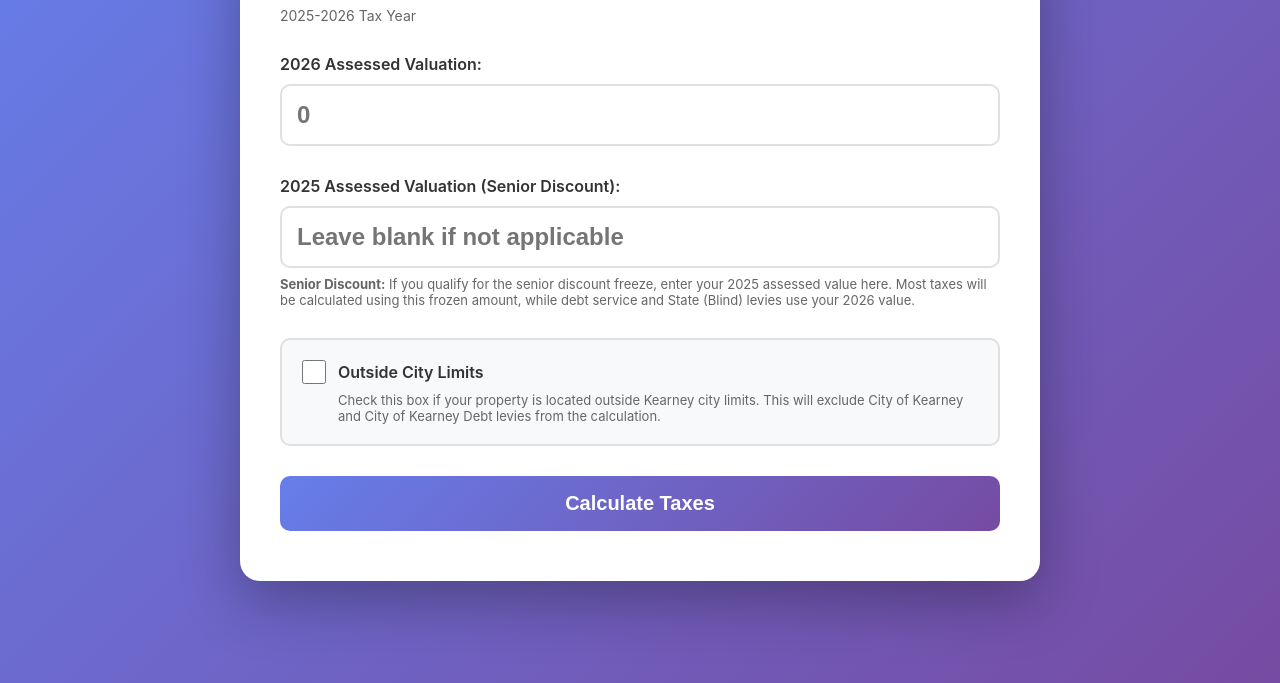
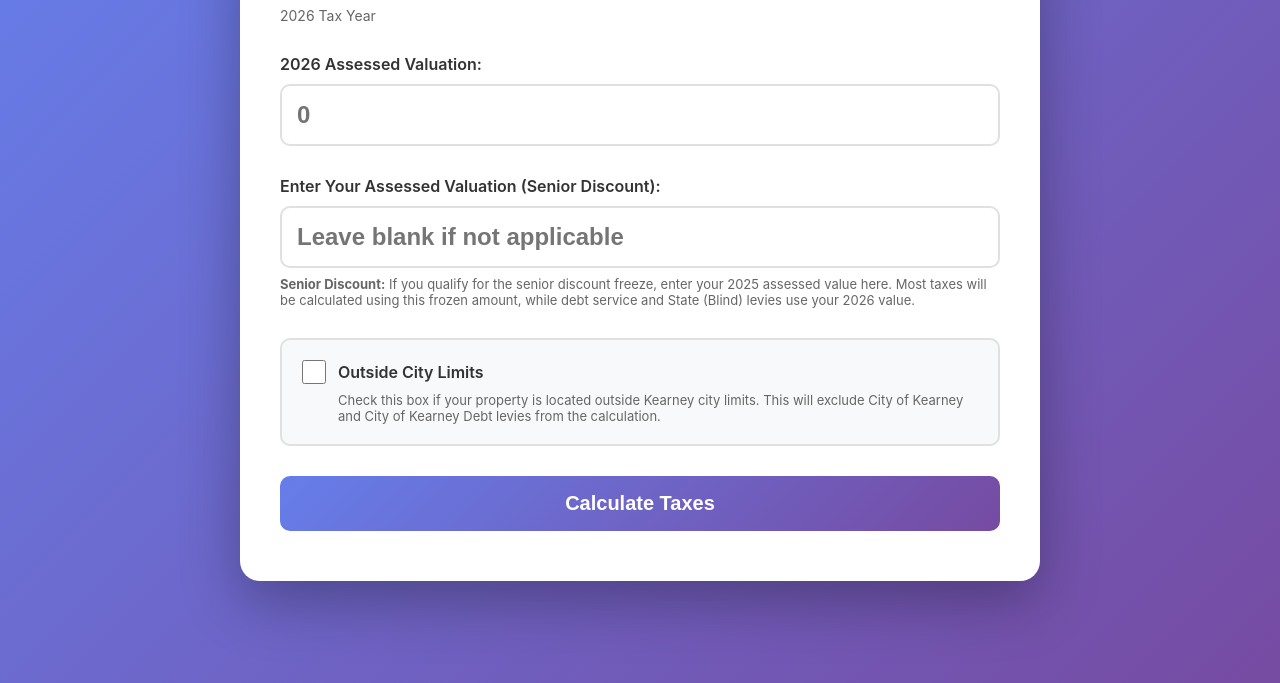
Before and after one commit to TomHoward1882/kearney-tax-calc, a plain HTML site: page index.html in a window 1280 px wide. Shown: the part 117-800 px from the top of the page. Drawn offline with Linux system fonts and the light colour scheme.

Commit message:
Update page labels to Jim's wording
Co-Authored-By: Claude Opus 5.5 <noreply@anthropic.com>
Claude-Session: https://claude.ai/code/session_01JYZwhd8mAo4zy6SV6LE4Da

```diff
--- a/index.html
+++ b/index.html
@@ -336,7 +336,7 @@
 <body>
     <div class="calculator-container">
         <h1>Kearney Property Tax Calculator</h1>
-        <p class="subtitle">2025-2026 Tax Year</p>
+        <p class="subtitle">2026 Tax Year</p>
 
         <div class="input-section">
             <label for="assessedValue2026">2026 Assessed Valuation:</label>
@@ -355,7 +355,7 @@
         </div>
 
         <div class="input-section">
-            <label for="assessedValue2025">2025 Assessed Valuation (Senior Discount):</label>
+            <label for="assessedValue2025">Enter Your Assessed Valuation (Senior Discount):</label>
             <input
                 type="text"
                 inputmode="numeric"
```
